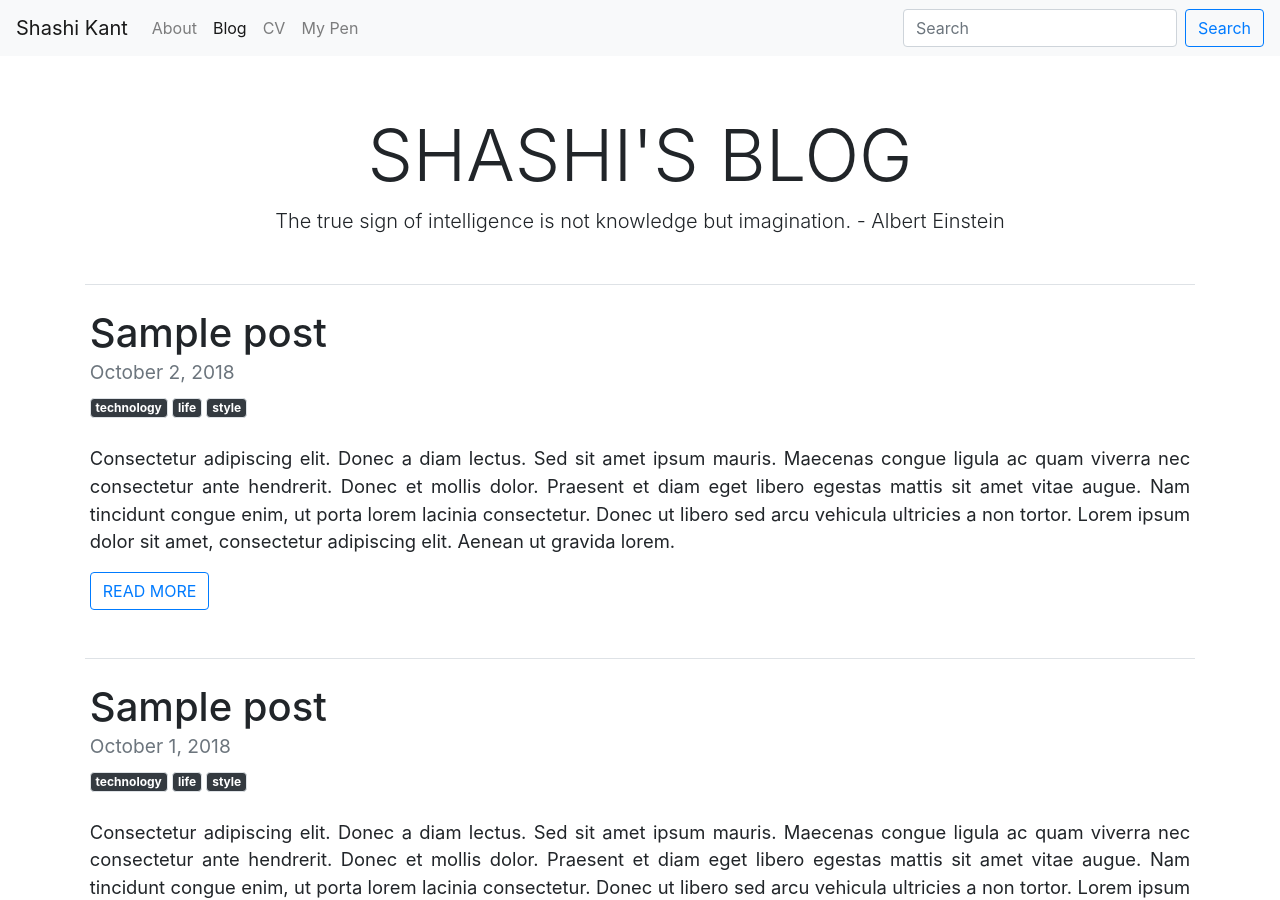
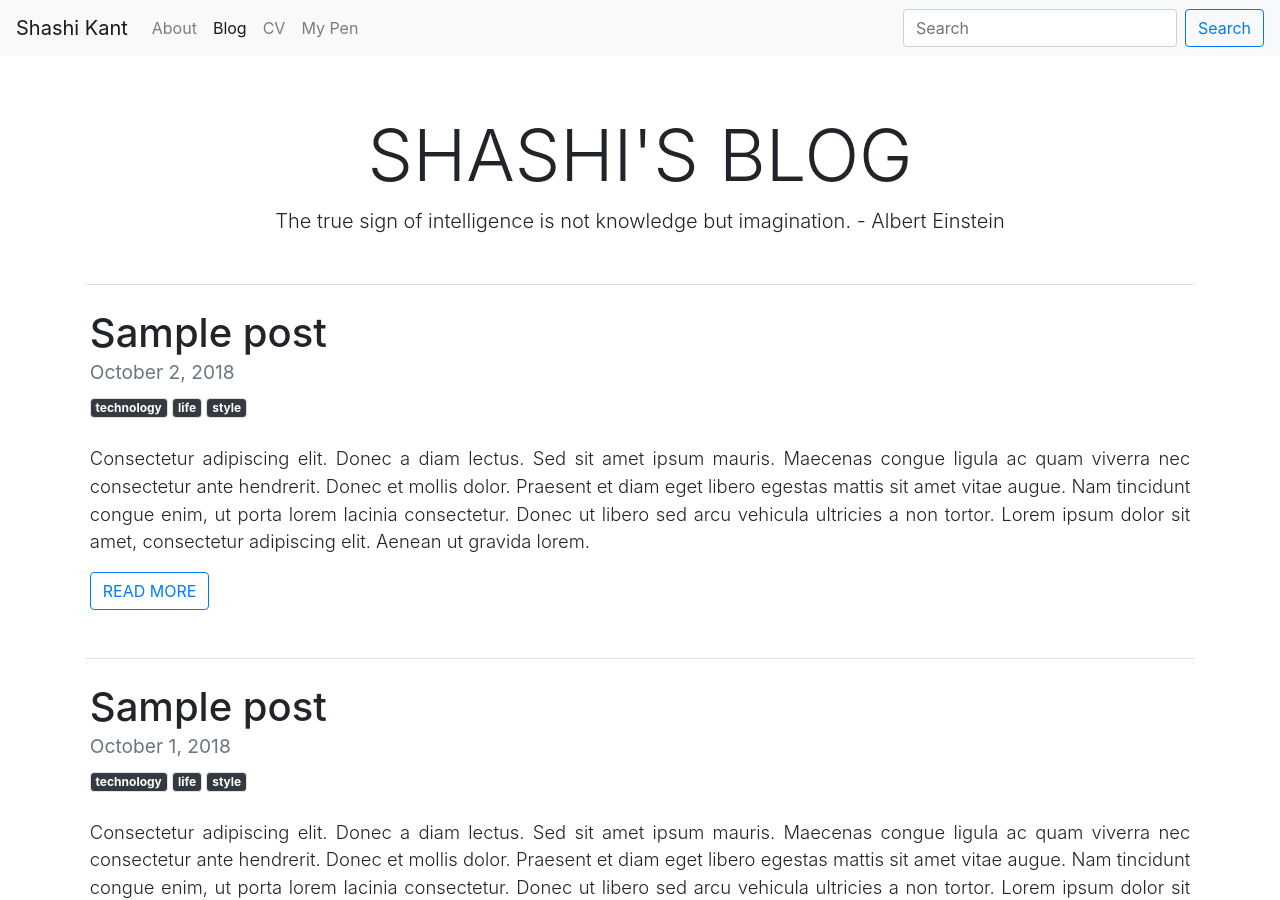
Before and after one commit to shashikg/blog, a Jekyll site: the page built from index.html, in a window 1280 px wide and 900 px high. Built offline with Jekyll 4.4.1, drawn with Linux system fonts in a browser that asks for light colours; nearby versions of some CDN libraries; the list of posts is cut into pages by our own code.

Commit message:
text formatting

```diff
--- a/index.html
+++ b/index.html
@@ -18,7 +18,7 @@ layout: page
       <a href="#" class="post-tag-content border badge badge-dark">life</a>
       <a href="#" class="post-tag-content border badge badge-dark">style</a>
     </div>
-    <div class="post-content">
+    <div class="post-content lead">
       <p>{{ post.excerpt }}</p>
     </div>
     <a href="{{ site.baseurl }}{{ post.url }}" class="post-footer">
```
